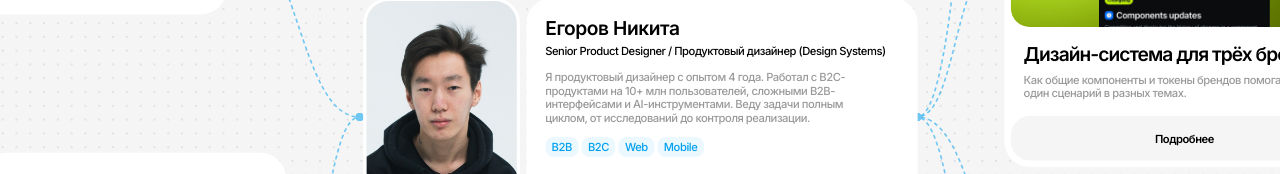
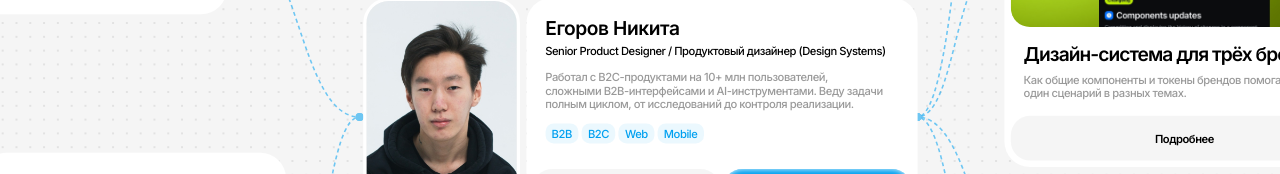
Before and after one commit to egorovdnikita/my-portfolio, a React (Vite) app: page / in a window 1280 px wide. Shown: the part 283-457 px from the top of the page. Built offline with nearby package versions, Linux system fonts and the light colour scheme; no server answers.

Commit message:
Сократить описание: убрать предложение про стаж

```diff
--- a/src/content.ts
+++ b/src/content.ts
@@ -8,7 +8,7 @@ export const profile = {
   name: 'Егоров Никита',
   role: 'Senior Product Designer / Продуктовый дизайнер (Design Systems)',
   about:
-    'Я продуктовый дизайнер с опытом 4 года. Работал с B2C-продуктами на 10+ млн пользователей, сложными B2B-интерфейсами и AI-инструментами. Веду задачи полным циклом, от исследований до контроля реализации.',
+    'Работал с B2C-продуктами на 10+ млн пользователей, сложными B2B-интерфейсами и AI-инструментами. Веду задачи полным циклом, от исследований до контроля реализации.',
   tags: ['B2B', 'B2C', 'Web', 'Mobile'],
   photo: asset('photo.jpg'),
   photoFeed: asset('photo-feed.jpg'),
```
